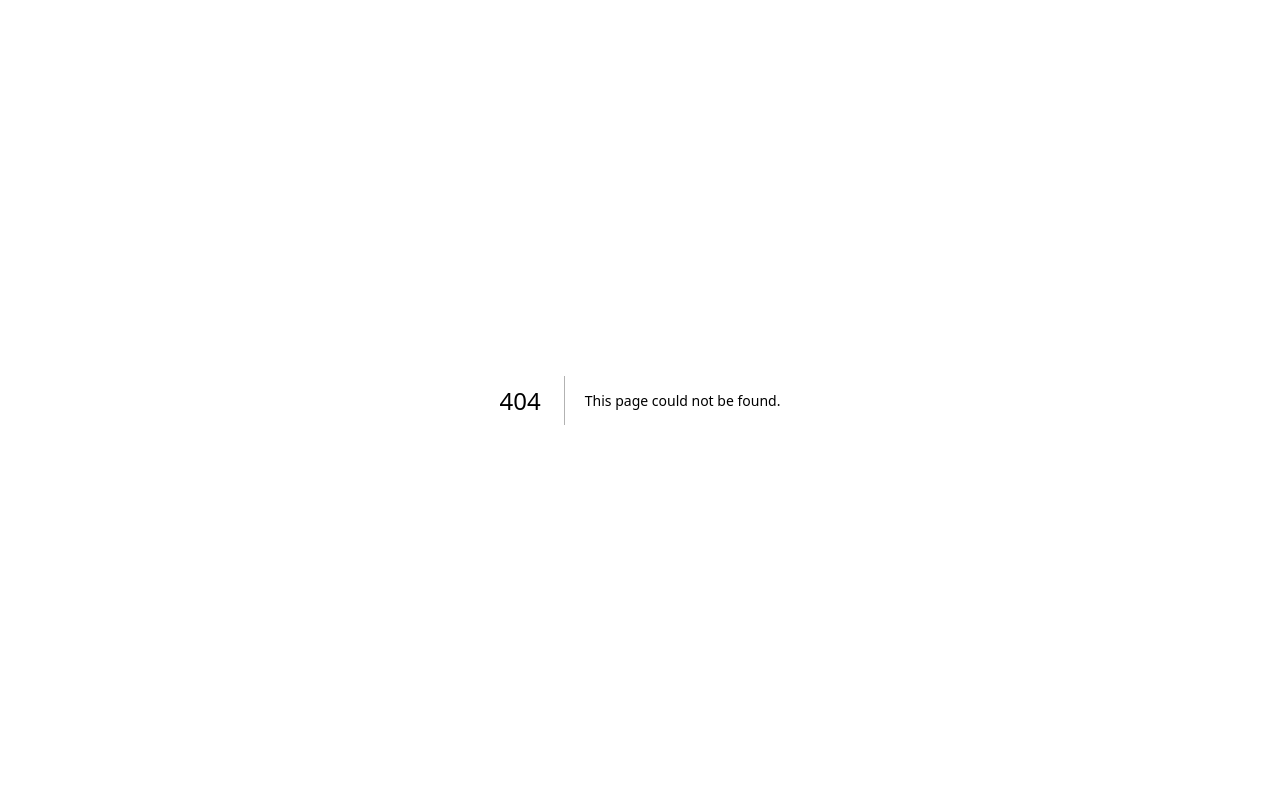
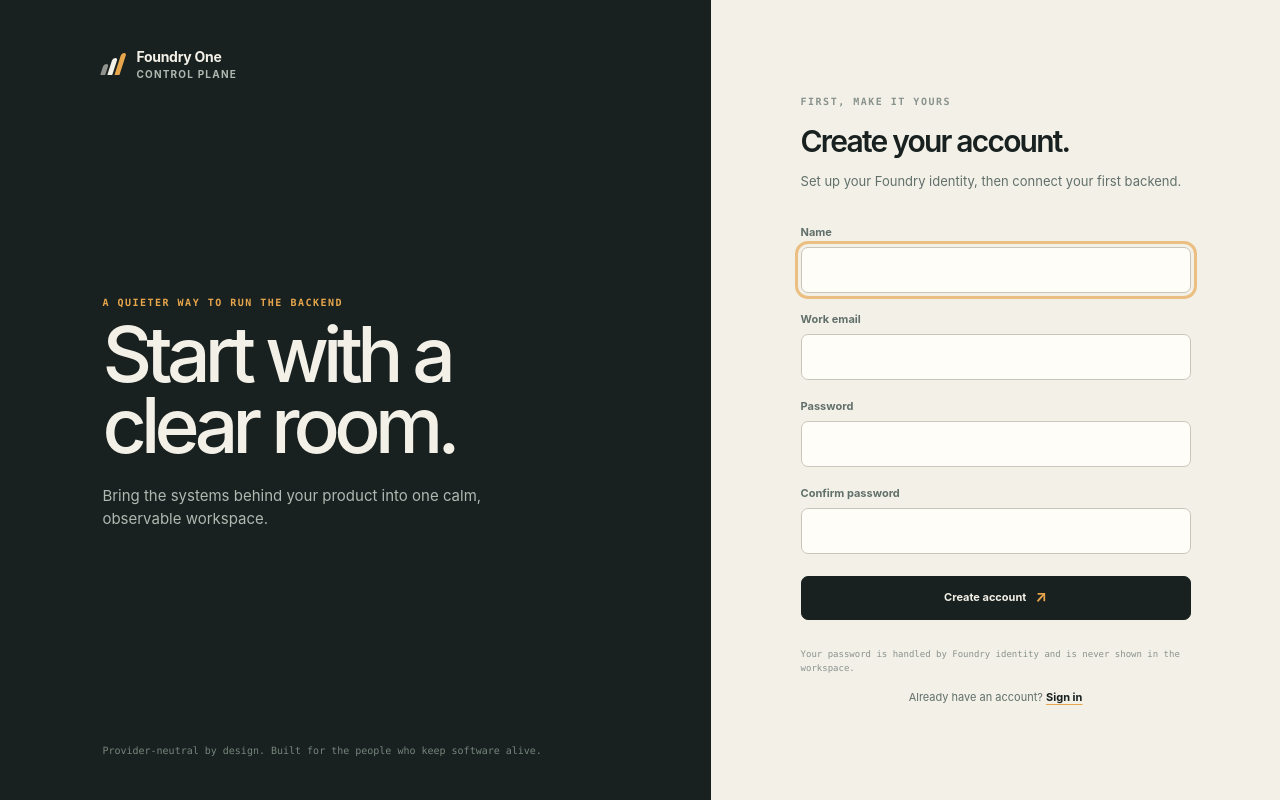
Before and after one commit to 0x3rn/foundry-one, a Next.js app in the folder apps/web/: page /register in a window 1280 px wide. Before the commit this address had no page. Built offline with nearby package versions, Linux system fonts and the light colour scheme.

Commit message:
feat: add Foundry account registration

```diff
--- a/apps/web/src/app/globals.css
+++ b/apps/web/src/app/globals.css
@@ -1773,6 +1773,19 @@ kbd {
   font-size: 9px;
   line-height: 1.6;
 }
+.foundry-auth-switch {
+  margin: 14px 0 0;
+  color: var(--ink-soft);
+  font-size: 11px;
+  text-align: center;
+}
+.foundry-auth-switch a {
+  color: var(--ink);
+  font-weight: 700;
+  text-decoration: underline;
+  text-decoration-color: var(--amber);
+  text-underline-offset: 3px;
+}
 
 @media (max-width: 1080px) {
   .foundry-content {
--- /dev/null
+++ b/apps/web/src/app/register/page.tsx
@@ -0,0 +1,7 @@
+import { RegisterForm } from "@/components/register-form";
+
+export const dynamic = "force-dynamic";
+
+export default function RegisterPage() {
+  return <RegisterForm />;
+}
--- a/apps/web/src/components/login-form.tsx
+++ b/apps/web/src/components/login-form.tsx
@@ -1,6 +1,7 @@
 "use client";
 
 import { FormEvent, useState } from "react";
+import Link from "next/link";
 import { useRouter } from "next/navigation";
 
 export function LoginForm() {
@@ -108,6 +109,9 @@ export function LoginForm() {
           <p className="foundry-login-footnote">
             Your workspace is protected by Foundry identity and server-side authorization.
           </p>
+          <p className="foundry-auth-switch">
+            New to Foundry One? <Link href="/register">Create an account</Link>
+          </p>
         </div>
       </section>
     </main>
--- /dev/null
+++ b/apps/web/src/components/register-form.tsx
@@ -0,0 +1,176 @@
+"use client";
+
+import Link from "next/link";
+import { FormEvent, useState } from "react";
+import { useRouter } from "next/navigation";
+
+interface AuthErrorBody {
+  readonly message?: string;
+  readonly error?: { readonly message?: string };
+}
+
+function getAuthError(body: AuthErrorBody | null): string {
+  return body?.error?.message ?? body?.message ?? "We could not create your account.";
+}
+
+export function RegisterForm() {
+  const router = useRouter();
+  const [name, setName] = useState("");
+  const [email, setEmail] = useState("");
+  const [password, setPassword] = useState("");
+  const [confirmPassword, setConfirmPassword] = useState("");
+  const [error, setError] = useState<string | null>(null);
+  const [isSubmitting, setIsSubmitting] = useState(false);
+
+  async function handleSubmit(event: FormEvent<HTMLFormElement>) {
+    event.preventDefault();
+    setError(null);
+
+    const trimmedName = name.trim();
+    const trimmedEmail = email.trim();
+
+    if (!trimmedName) {
+      setError("Enter your name to continue.");
+      return;
+    }
+
+    if (password.length < 8) {
+      setError("Use a password with at least 8 characters.");
+      return;
+    }
+
+    if (password !== confirmPassword) {
+      setError("The passwords do not match.");
+      return;
+    }
+
+    setIsSubmitting(true);
+
+    try {
+      const response = await fetch("/api/auth/sign-up/email", {
+        method: "POST",
+        headers: { "content-type": "application/json" },
+        body: JSON.stringify({ name: trimmedName, email: trimmedEmail, password }),
+      });
+
+      const body = (await response.json().catch(() => null)) as AuthErrorBody | null;
+      if (!response.ok) {
+        setError(getAuthError(body));
+        return;
+      }
+
+      router.replace("/");
+    } catch {
+      setError("We could not reach the control plane. Try again in a moment.");
+    } finally {
+      setIsSubmitting(false);
+    }
+  }
+
+  return (
+    <main className="foundry-login-page">
+      <aside className="foundry-login-aside">
+        <div className="foundry-brand">
+          <div className="foundry-mark" aria-hidden="true">
+            <span />
+            <span />
+            <span />
+          </div>
+          <div>
+            <p className="foundry-brand-name">Foundry One</p>
+            <p className="foundry-brand-kicker">Control plane</p>
+          </div>
+        </div>
+        <div className="foundry-login-statement">
+          <p className="foundry-overline">A quieter way to run the backend</p>
+          <h1>Start with a clear room.</h1>
+          <p>Bring the systems behind your product into one calm, observable workspace.</p>
+        </div>
+        <p className="foundry-login-aside-note">
+          Provider-neutral by design. Built for the people who keep software alive.
+        </p>
+      </aside>
+      <section className="foundry-login-content">
+        <div className="foundry-login-card">
+          <div className="foundry-login-copy">
+            <p className="foundry-card-eyebrow">First, make it yours</p>
+            <h2>Create your account.</h2>
+            <p>Set up your Foundry identity, then connect your first backend.</p>
+          </div>
+          <form onSubmit={handleSubmit}>
+            <label htmlFor="name">
+              Name
+              <input
+                id="name"
+                name="name"
+                type="text"
+                autoComplete="name"
+                value={name}
+                onChange={(event) => setName(event.target.value)}
+                required
+                autoFocus
+              />
+            </label>
+            <label htmlFor="email">
+              Work email
+              <input
+                id="email"
+                name="email"
+                type="email"
+                autoComplete="email"
+                value={email}
+                onChange={(event) => setEmail(event.target.value)}
+                required
+              />
+            </label>
+            <label htmlFor="password">
+              Password
+              <input
+                id="password"
+                name="password"
+                type="password"
+                autoComplete="new-password"
+                value={password}
+                onChange={(event) => setPassword(event.target.value)}
+                required
+                minLength={8}
+              />
+            </label>
+            <label htmlFor="confirm-password">
+              Confirm password
+              <input
+                id="confirm-password"
+                name="confirmPassword"
+                type="password"
+                autoComplete="new-password"
+                value={confirmPassword}
+                onChange={(event) => setConfirmPassword(event.target.value)}
+                required
+                minLength={8}
+              />
+            </label>
+            {error ? (
+              <p className="foundry-form-error" role="alert">
+                {error}
+              </p>
+            ) : null}
+            <button
+              className="foundry-button foundry-button-primary foundry-login-button"
+              type="submit"
+              disabled={isSubmitting}
+            >
+              {isSubmitting ? "Creating workspace access…" : "Create account"}
+              <span className="foundry-button-arrow">↗</span>
+            </button>
+          </form>
+          <p className="foundry-login-footnote">
+            Your password is handled by Foundry identity and is never shown in the workspace.
+          </p>
+          <p className="foundry-auth-switch">
+            Already have an account? <Link href="/login">Sign in</Link>
+          </p>
+        </div>
+      </section>
+    </main>
+  );
+}
--- a/packages/auth/src/workspace-service.ts
+++ b/packages/auth/src/workspace-service.ts
@@ -116,6 +116,8 @@ export async function addWorkspaceMember(
 export function createPrismaWorkspaceRepository(client: PrismaClient): WorkspaceRepository {
   return {
     async provisionWorkspace(input) {
+      // Neon pooler connections can take longer on a cold start. Keep workspace
+      // provisioning atomic while allowing a bounded amount of startup latency.
       return client.$transaction(async (transaction) => {
         const organization = await transaction.organization.create({
           data: {
@@ -150,7 +152,7 @@ export function createPrismaWorkspaceRepository(client: PrismaClient): Workspace
           workspaceId: workspace.id,
           ownerUserId: input.ownerUserId,
         };
-      });
+      }, { maxWait: 10_000, timeout: 30_000 });
     },
     async upsertMembership(input) {
       const membership = await client.workspaceMember.upsert({
```
Also changed, not shown: 1 other file (tests, documents, lock files or other folders).
